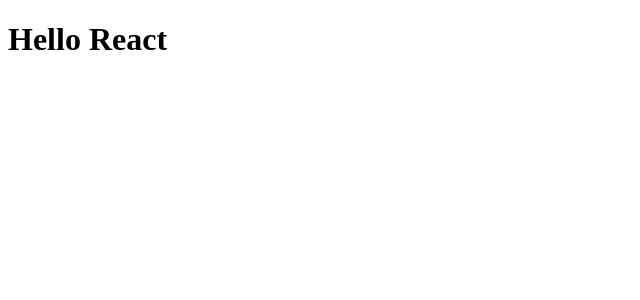
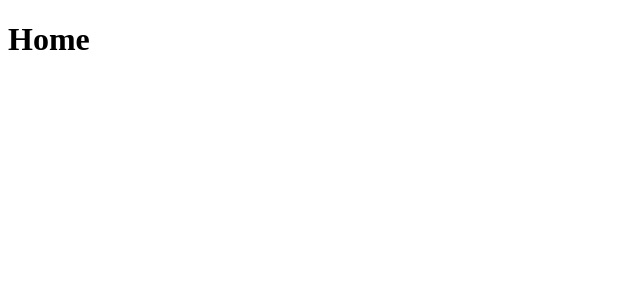
Before and after one commit to avinash2wards/mern-app-frontend, a React (Create React App) app: page / in a window 1280 px wide. Shown: the top 300 px of the page, without its empty margins (0-640 px from the left). Built offline with nearby package versions, Linux system fonts and the light colour scheme.

Commit message:
added react-router-dom and basic application routing

```diff
--- a/package.json
+++ b/package.json
@@ -8,6 +8,7 @@
     "@testing-library/user-event": "^13.5.0",
     "react": "^17.0.2",
     "react-dom": "^17.0.2",
+    "react-router-dom": "^6.2.1",
     "react-scripts": "5.0.0",
     "web-vitals": "^2.1.4"
   },
--- a/src/App.js
+++ b/src/App.js
@@ -1,5 +1,16 @@
-function App() {
-  return <h1>Hello React</h1>;
-}
+import { BrowserRouter, Routes, Route, Router } from "react-router-dom";
+import { Home } from "./pages/Home";
+import { Products } from "./pages/Products";
 
-export default App;
+const App = () => {
+  return (
+    <BrowserRouter>
+      <Routes>
+        <Route path="/" element={<Home />} />
+        <Route path="/products" element={<Products />} />
+      </Routes>
+    </BrowserRouter>
+  );
+};
+
+export { App };
--- a/src/index.js
+++ b/src/index.js
@@ -1,5 +1,5 @@
 import React from "react";
 import ReactDOM from "react-dom";
-import App from "./App";
+import { App } from "./App";
 
 ReactDOM.render(<App />, document.getElementById("root"));
--- /dev/null
+++ b/src/pages/Home.jsx
@@ -0,0 +1,5 @@
+const Home = () => {
+  return <h1>Home</h1>;
+};
+
+export { Home };
--- /dev/null
+++ b/src/pages/Products.jsx
@@ -0,0 +1,5 @@
+const Products = () => {
+  return <h1>Products</h1>;
+};
+
+export { Products };
```
Also changed, not shown: 1 other file (tests, documents, lock files or other folders).
